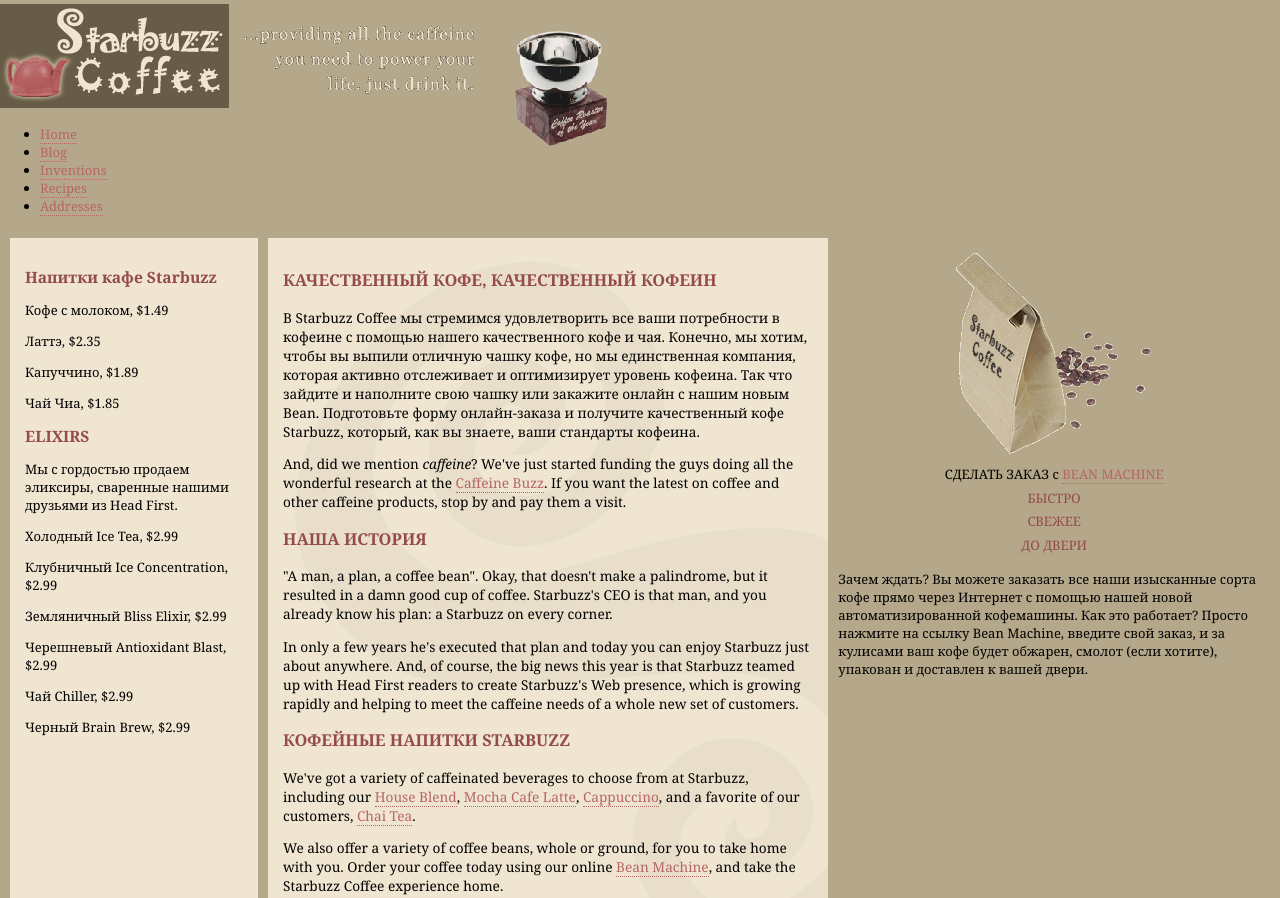
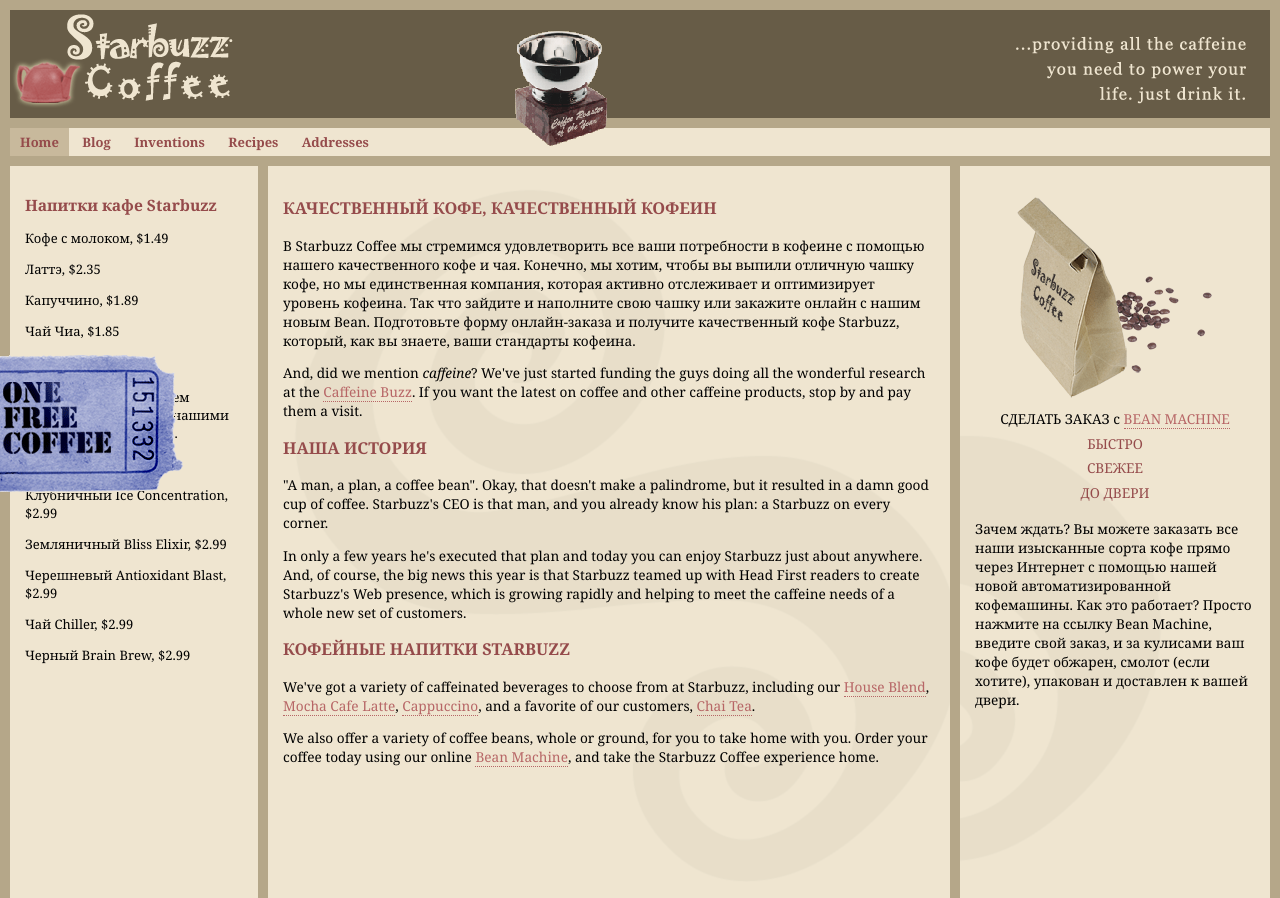
Before and after one commit to LEXXSAS/Head-First-HTML, a plain HTML site: page index.html in a window 1280 px wide. Shown: the top 898 px of the page. Drawn offline with Linux system fonts and the light colour scheme.

Commit message:
Update starbuzz.css

```diff
--- a/starbuzz.css
+++ b/starbuzz.css
@@ -8,52 +8,60 @@ body {
   font-family:      Georgia, "Times New Roman", Times, serif;
   font-size:        small;
   margin:           0px;
+
 }
 
-#header {
+header.top {
   background-color: #675c47;
   margin: 10px 10px 0px 10px;
   height:           108px;
 }
 
-#tableContainer {
+header.top img#headerSlogan {
+	float: right;
+}
+
+
+div#tableContainer {
 	display: table;
 	border-spacing: 10px;
   height: 100%;
 }
 
-#tableRow {
+div#tableRow {
 	display: table-row;
   height: 100%;
 }
 
-#drinks {
+section#drinks {
     display: table-cell;
-  background: #efe5d0;
+    background-color: #efe5d0;
     width: 20%;
     padding: 15px;
     vertical-align: top;
 }
 
-#main {
+/* added section#blog for blog */
+section#main, section#blog {
   display: table-cell;
   background:       #efe5d0 url(images/background.gif) top left;
   font-size:        105%;
   padding:          15px;
+  vertical-align: top;
+  width: 55%;
 
+}
+
+
+aside {
+  display: table-cell;
+  background:       #efe5d0 url(images/background.gif) bottom right no-repeat fixed;
+  font-size:        105%;
+  padding:          15px;
   vertical-align: top;
 }
 
-#sidebar {
-  display: table-cell;
-  background:       #efe5d0 url(images/background.gif) bottom right;
-  font-size:        105%;
-  padding:          15px;
-
-  vertical-align: top;
-}
-
-#footer {
+footer {
   background-color: #675c47;
   color:            #efe5d0;
   text-align:       center;
@@ -66,6 +74,8 @@ h1 {
   font-size:        120%;
   color:            #954b4b;
 }
+
+h2 { font-size: 110%; }
 
 .slogan { color: #954b4b; }
 
@@ -85,10 +95,61 @@ a:visited {
   border-bottom:    thin dotted #675c47;
 }
 
-#header img#headerSlogan {
-  float: right;
+
+nav {
+    background-color: #efe5d0;
+	margin: 10px 10px 0px 10px;
+}
+nav ul {
+	margin: 0px;
+	list-style-type: none;
+	padding: 5px 0px 5px 0px;
 }
 
+nav ul li.selected {
+	background-color: #c8b99c;
+
+}
+
+nav ul {
+  background-color: #efe5d0;
+  margin: 0px;
+  list-style-type: none;
+  padding: 5px 0px 5px 0px;
+}
+
+nav ul li {
+  display: inline;
+  padding: 5px 10px 5px 10px;
+}
+
+nav ul li a:link, nav ul li a:visited {
+  color: #954b4b;
+  border-bottom: none;
+  font-weight: bold;
+}
+
+ul {
+  background-color: #efe5d0;
+  margin: 10px 10px 0px 10px;
+  list-style-type: none;
+  padding: 5px 0px 5px 0px;
+}
+
+ul li {
+  display: inline;
+  padding: 5px 10px 5px 10px;
+}
+
+ul li a:link, ul li a:visited {
+  color: #954b4b;
+  border-bottom: none;
+  font-weight: bold;
+}
+
+nav ul li.selected {
+  background-color: #c8b99c;
+}
 #award {
   position: absolute;
   top: 30px;
@@ -96,3 +157,12 @@ a:visited {
   left: 40%;
   /* transform: translate(0, 50%); */
 }
+#coupon {
+  position: fixed;
+  top: 350px;
+  left: -90px
+  ;
+}
+#coupon a, img {
+  border: none;
+}
```
Lines whose indentation alone changed are shown as unchanged.
